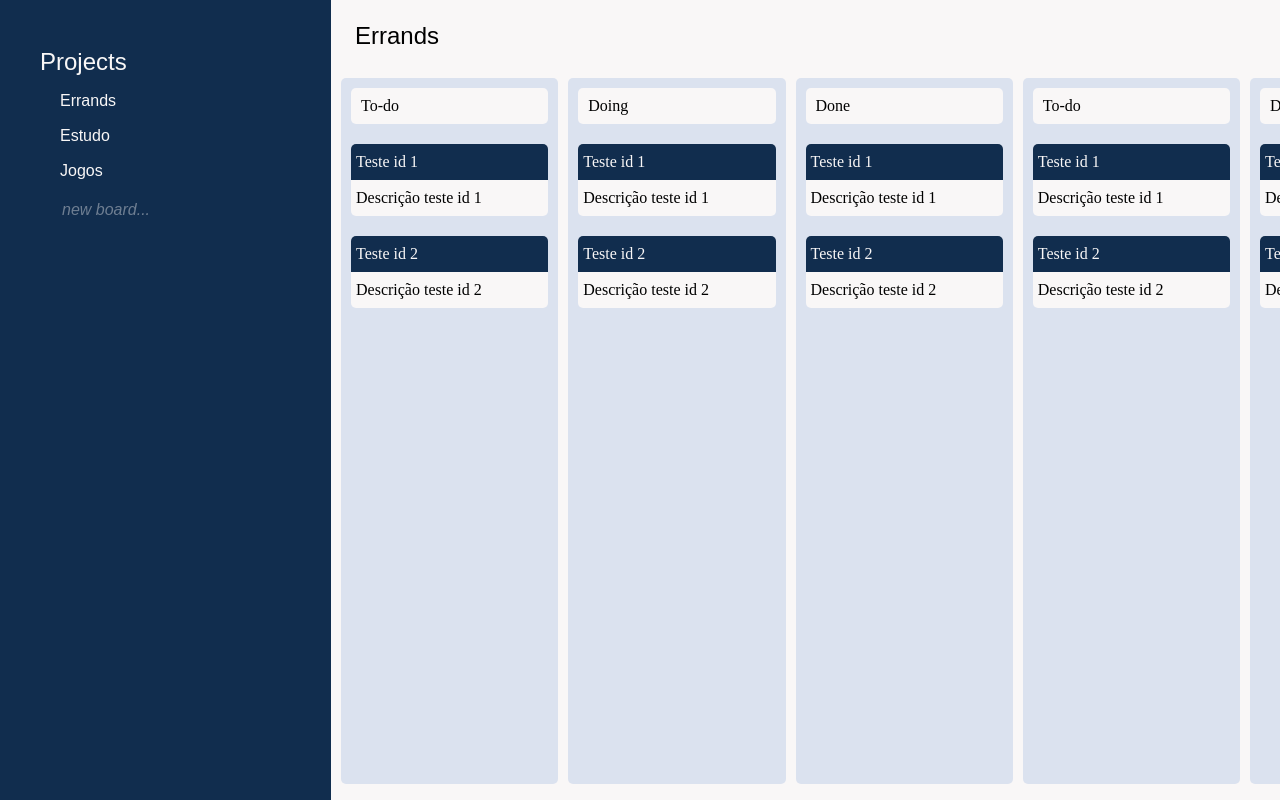
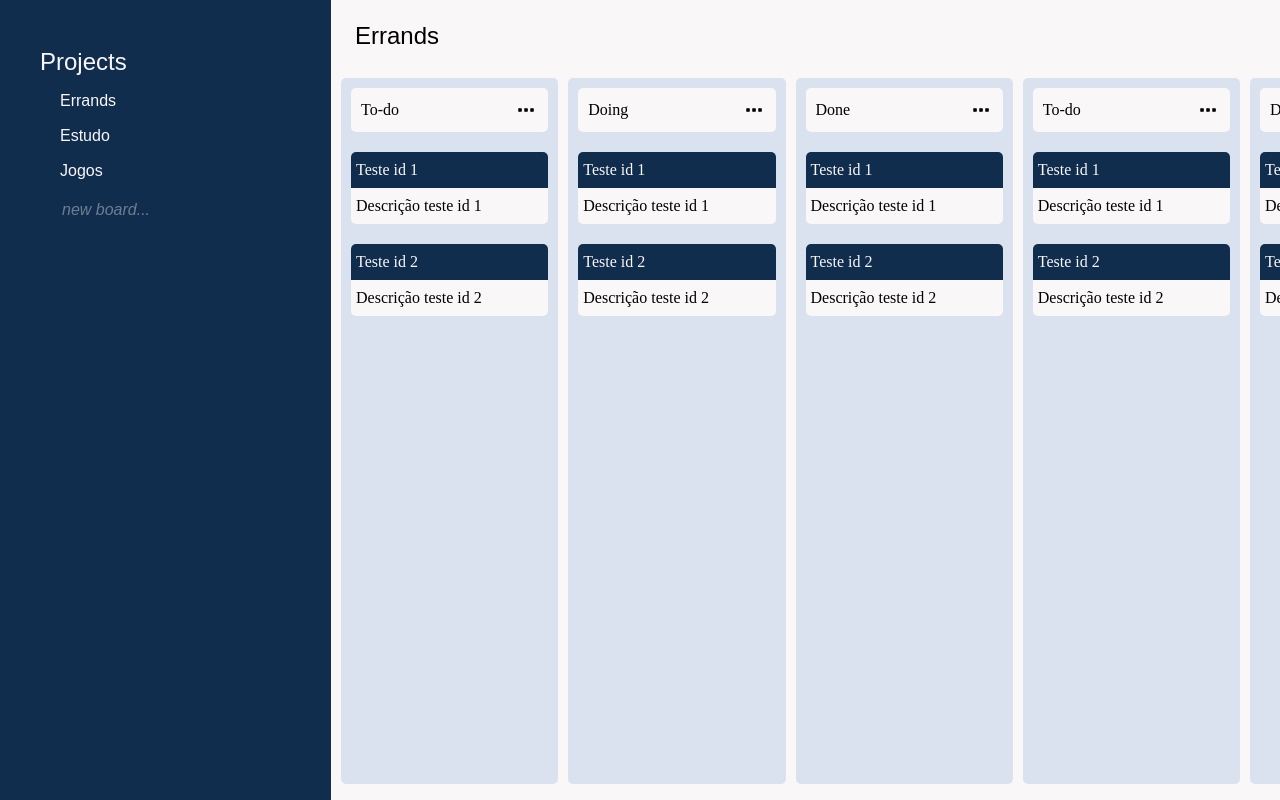
Before and after one commit to renatog17/task-flow-front, an Angular app: page / in a window 1280 px wide. Built offline with nearby package versions, Linux system fonts and the light colour scheme.

Commit message:
top bar list view style created

```diff
--- a/src/app/list-view/list-view.component.html
+++ b/src/app/list-view/list-view.component.html
@@ -1,4 +1,7 @@
-<h3 class="title-list">{{list.title}}</h3>
+<div class="top-bar-list">
+    <h3 class="title-list">{{list.title}}</h3>
+    <img class="reticencias-icon" [src]="imageUrl">
+</div>
 <div class="tasks-container">
     <div *ngFor="let task of tasks">
         <app-task-view [task]="task"></app-task-view>
--- a/src/app/list-view/list-view.component.scss
+++ b/src/app/list-view/list-view.component.scss
@@ -1,8 +1,25 @@
-.title-list{
+.top-bar-list{
+    display: flex;
+    flex-direction: row;
     margin: 10px;
     padding: 10px;
     background-color: #F9F7F7;
     border-radius: 5px;
+    align-items: center;
+    justify-content: space-between;
+}
+
+// .title-list{
+//     margin: 10px;
+//     padding: 10px;
+//     background-color: #F9F7F7;
+//     border-radius: 5px;
+// }
+.reticencias-icon:hover{
+    background-color: rgb(218, 218, 218);
+    border-radius: 5px;
+    //  height: 25px;
+    cursor: pointer;
 }
 
 .tasks-container{
--- a/src/app/list-view/list-view.component.ts
+++ b/src/app/list-view/list-view.component.ts
@@ -12,6 +12,7 @@ export class ListViewComponent implements OnInit{
 
   @Input() list: any;
   tasks: Task[] = []
+  imageUrl = "assets/reticencias.png";
 
   constructor(private taskService: TaskService){
 
```
Also changed, not shown: src/assets/reticencias.png (added).
